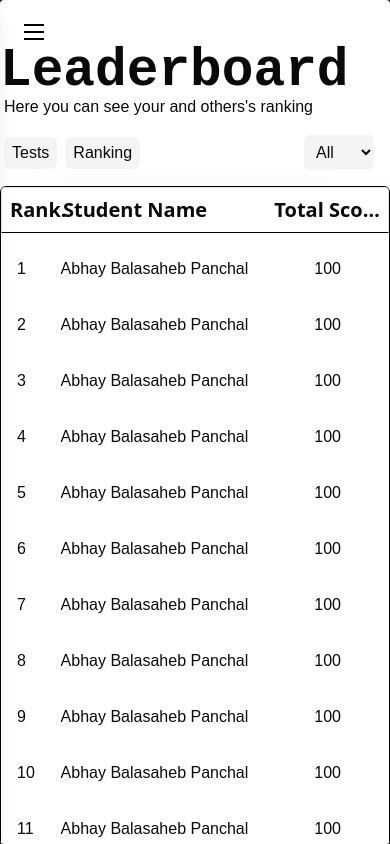
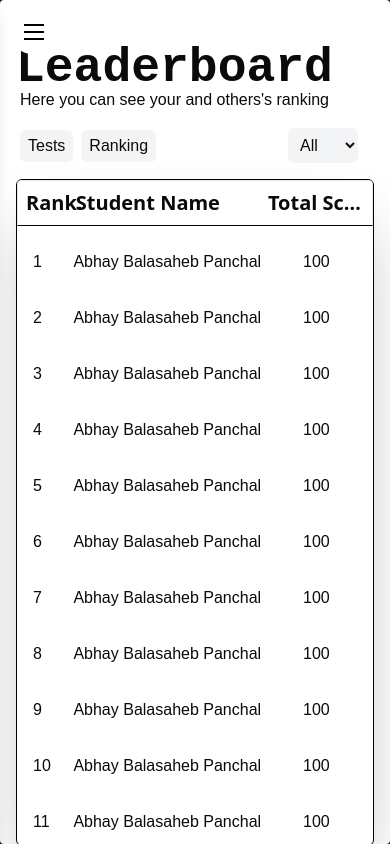
Before and after one commit to psapkale/intercord, a React (Vite) app in the folder frontend/: page /dashboard/leaderboard in a window 390 px wide. Built offline with nearby package versions, Linux system fonts and the light colour scheme; a web font is replaced by a local one.

Commit message:
chore: Minor changes in leaderboard responsiveness

```diff
--- a/frontend/src/pages/LeaderBoard.tsx
+++ b/frontend/src/pages/LeaderBoard.tsx
@@ -39,12 +39,12 @@ const LeaderBoard = () => {
   }, [selectedOptionField]);
 
   return (
-    <div className="w-full h-[100vh]  sm:pl-[1.5rem] md:pl-[3rem] lg:pl-[6rem] pt-[2rem] overflow-y-scroll overflow-x-hidden py-8">
+    <div className="w-full h-[100vh] max-sm:px-[1rem] sm:pl-[1.5rem] md:pl-[3rem] lg:pl-[6rem] pt-[2rem] overflow-y-scroll overflow-x-hidden py-8">
       <div className="w-full md:w-[95%] h-[95%]">
         <div className="flex flex-col">
           <div>
             <h1
-              className="font-mono font-semibold text-[3.3rem] sm:text-[3.5rem] -mb-4"
+              className="font-mono font-semibold text-[3rem] sm:text-[3.5rem] -mb-4"
               id="title"
             >
               Leaderboard
```
